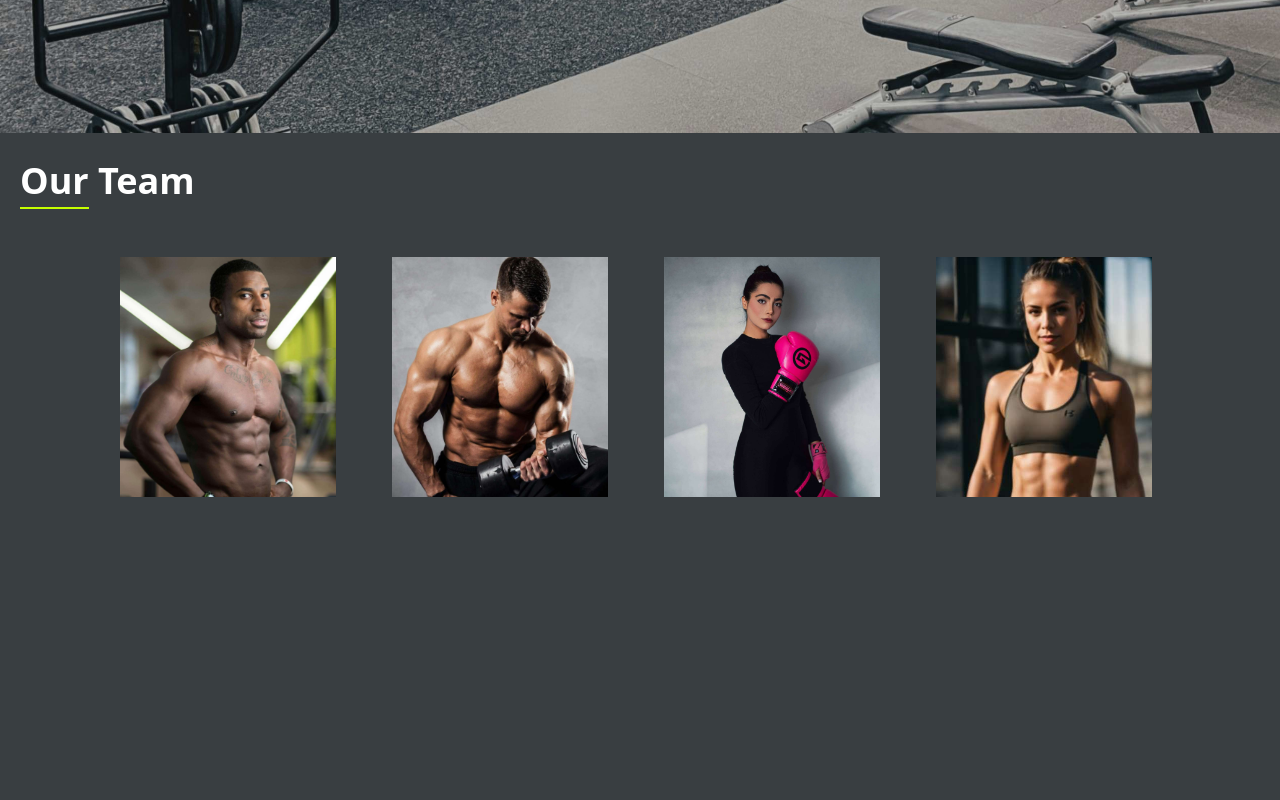
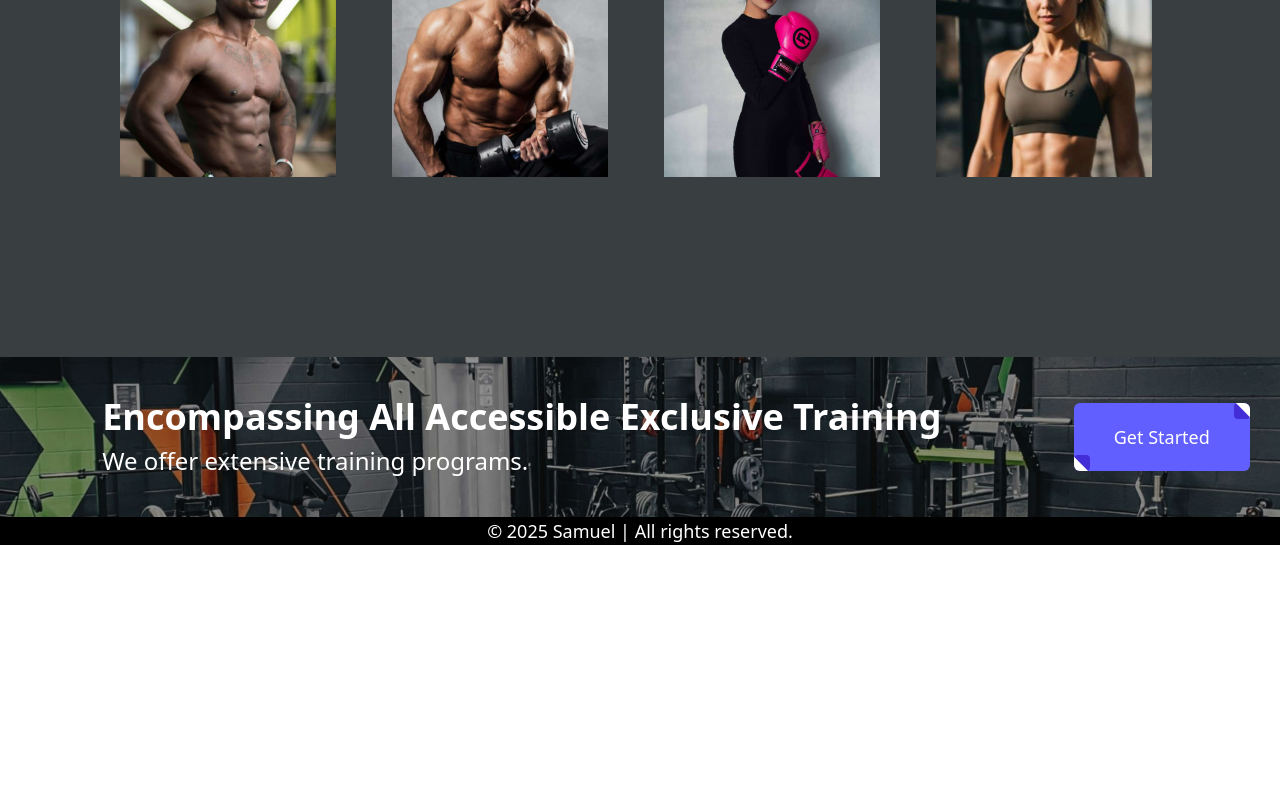
Before and after one commit to SamuelAdom/Fitness-Hub, a React (Vite) app: page /team in a window 1280 px wide. Shown: the part 860-1660 px from the top of the page. After the commit the page ends 1405 px from the top, so only its background shows below. Built offline with nearby package versions, Linux system fonts and the light colour scheme.

Commit message:
Team page done

```diff
--- a/src/Pages/TeamPage/TeamPage.jsx
+++ b/src/Pages/TeamPage/TeamPage.jsx
@@ -2,15 +2,16 @@ import React from 'react'
 import { assets } from '../../assets/asset'
 import Profile from './Components/Profile'
 import { teamMem } from '../../assets/asset'
-import { div } from 'framer-motion/client'
+import GetStarted from '../About/Components/GetStarted'
+
 
 const TeamPage = () => {
   return (
 <>
-    <div className="relative bg-cover bg-center h-80 lg:h-screen" style={{backgroundImage:`url(${assets.Team_hero})`}}>
+    <div className="relative bg-cover bg-center h-80 lg:h-120" style={{backgroundImage:`url(${assets.Team_hero})`}}>
       <h1 className="flex justify-center items-center h-full md:text-8xl text-6xl text-white font-extrabold">Our Team</h1>
     </div>
-    <section className='bg-[#393E41] min-h-screen py-10 px-5 md:gap-0 lg:py-0 lg:gap-20"'>
+    <section className='bg-[#393E41]  py-10 px-5 md:gap-0 lg:py-0 lg:gap-20"'>
  <h1 className="text-5xl md:text-6xl lg:text-4xl font-bold text-center lg:text-left text-white py-7">
             <span className="border-b-2 border-[#C6FF00] inline-block pb-1.5 ">Our</span> Team
           </h1>
@@ -24,6 +25,15 @@ const TeamPage = () => {
           })}
           </div>
     </section>
+     <div className='flex flex-col lg:flex-row items-start lg:items-stretch md:justify-around  relative bg-cover bg-center lg:h-40 h-80' style={{backgroundImage:`url(${assets.Team_hero})`}}>
+        <div className='flex gap-3 lg:gap-0 flex-col justify-center p-1.5 lg:p-20 space-y-2  text-white'>
+          <h1 className='text-3xl font-extrabold mt-7 lg:mt-0 md:text-4xl lg:text-4xl'>Encompassing All Accessible Exclusive Training</h1>
+          <p className='text-[22px] md:text-3xl lg:text-2xl'>We offer extensive training programs.</p>
+        </div>
+    <div className='flex p-2 md:mt-0 md:items-center'>
+      <GetStarted/>
+    </div>
+      </div>
     </>
   )
 }
```
Also changed, not shown: src/assets/Team_hero.jpg.
